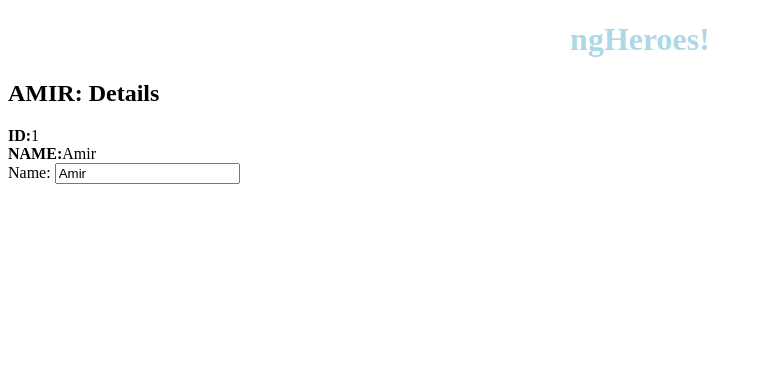
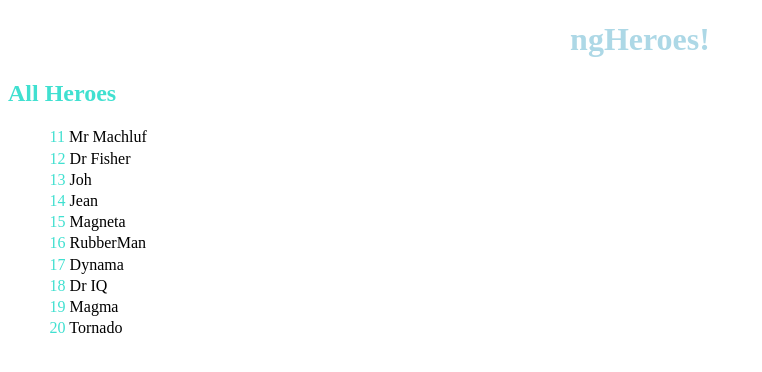
Before and after one commit to avivsab/Angular-Hero, an Angular app in the folder ngHeroes/: page / in a window 1280 px wide. Shown: the top 372 px of the page, without its empty margins (0-762 px from the left). Built offline with nearby package versions, Linux system fonts and the light colour scheme.

Commit message:
Add heroes list with data binding ngIf-div ngFor-li and css

```diff
--- a/ngHeroes/src/app/data-heroes.ts
+++ b/ngHeroes/src/app/data-heroes.ts
@@ -1,6 +1,6 @@
-import Hero from './hero';
+import { Hero } from './hero';
 
-export const HerosData: Hero[] = [
+export const HeroesData: Hero[] = [
     {id:11, name: 'Mr Machluf'},
     {id:12, name: 'Dr Fisher'},
     {id: 13, name: 'Joh'},
--- a/ngHeroes/src/app/heroes/heroes.component.css
+++ b/ngHeroes/src/app/heroes/heroes.component.css
@@ -0,0 +1,11 @@
+h2, span {
+    color: turquoise;
+}
+
+ul {
+    list-style-type: none;
+}
+
+li {
+    padding: 0.1rem;
+}
--- a/ngHeroes/src/app/heroes/heroes.component.html
+++ b/ngHeroes/src/app/heroes/heroes.component.html
@@ -1,8 +1,16 @@
-<h2>{{hero.name | uppercase}}: Details</h2>
-<div><b>ID:</b>{{hero.id}}</div>
-<div><b>NAME:</b>{{hero.name}}</div>
+<div *ngIf="selectedHero">
+<h2>{{selectedHero.name | uppercase}}: Details</h2>
+<div><b>ID:</b>{{selectedHero.id}}</div>
+<div><b>NAME:</b>{{selectedHero.name}}</div>
 <div>
     <label>Name:
-        <input [(ngModel)]="hero.name" placeholder="Name"/>
+        <input [(ngModel)]="selectedHero.name" placeholder="Name"/>
     </label>
 </div>
+</div>
+<h2>All Heroes</h2>
+<ul class="heroes">
+    <li *ngFor="let hero of heroes" (click)="onSelect(hero)">
+        <span class="badge">{{hero.id}} </span> {{hero.name}}
+    </li>
+</ul>
--- a/ngHeroes/src/app/heroes/heroes.component.ts
+++ b/ngHeroes/src/app/heroes/heroes.component.ts
@@ -1,5 +1,6 @@
 import { Component, OnInit } from '@angular/core';
 import { Hero } from '../hero';
+import { HeroesData } from '../data-heroes';
 
 @Component({
   selector: 'app-heroes',
@@ -7,10 +8,11 @@ import { Hero } from '../hero';
   styleUrls: ['./heroes.component.css']
 })
 export class HeroesComponent implements OnInit {
-  hero: Hero = {
-    id: 1,
-    name: 'Amir'
+  selectedHero: Hero;
+  onSelect(hero:Hero):void {
+    this.selectedHero = hero;
   }
+  heroes = HeroesData;
   constructor() { }
 
   ngOnInit() {
```
